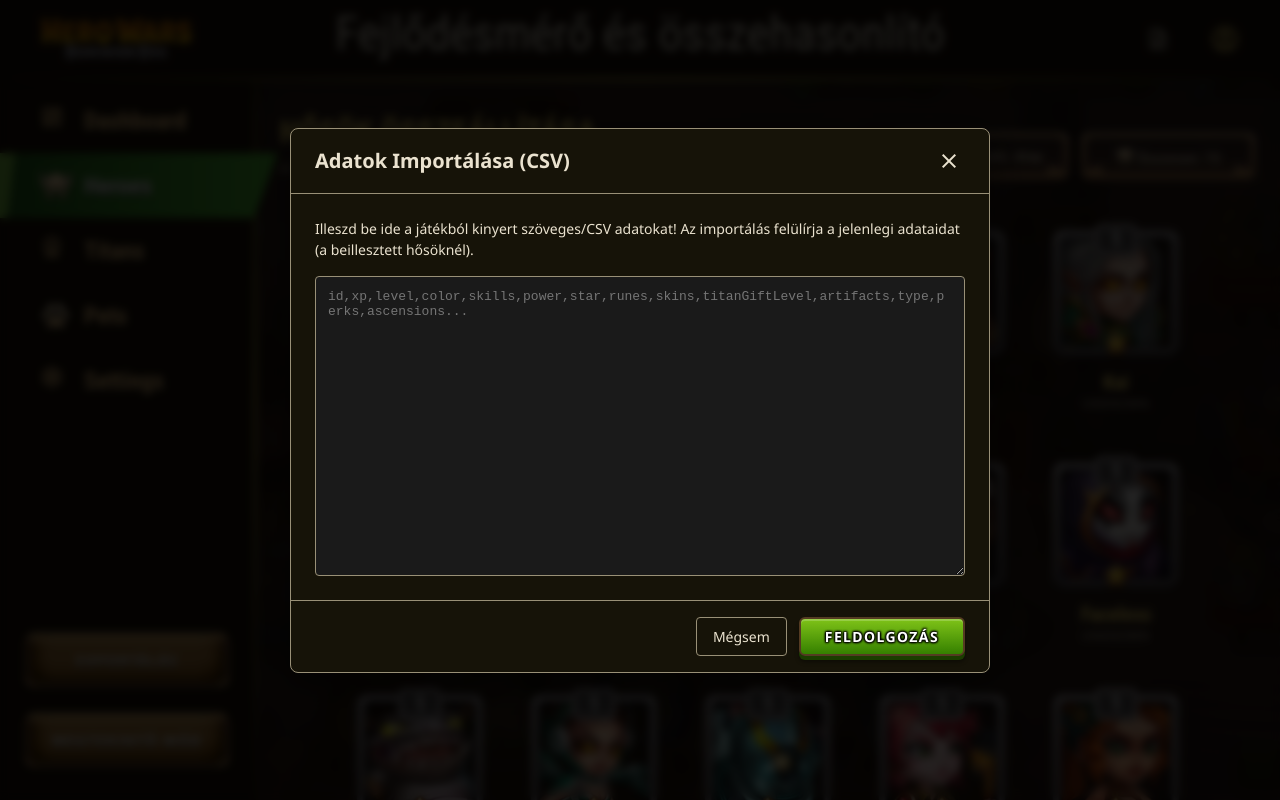
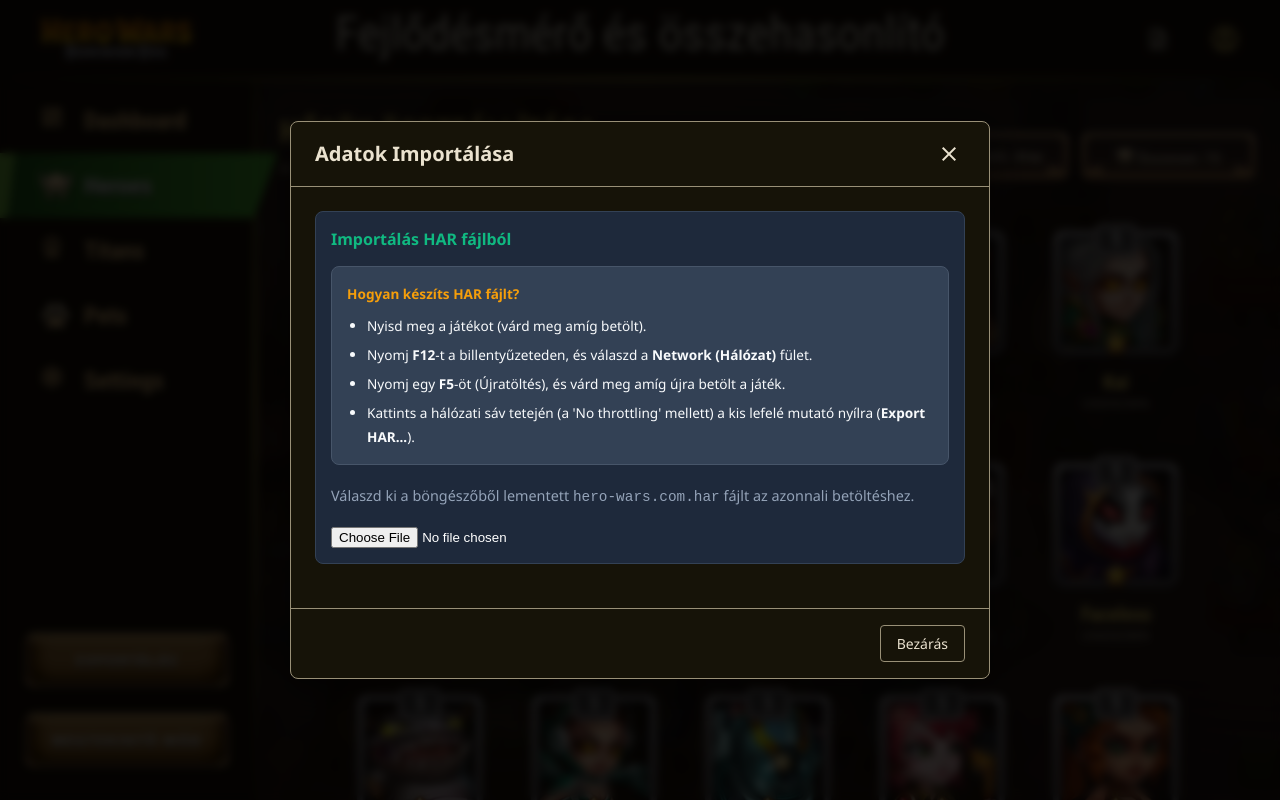
Before and after one commit to bozsok/hero_wars_dominion_era, a React (Vite) app: page / in a window 1280 px wide. Both pictures are taken after a click on the button "upload_file". Shown: the top 800 px of the page. Built offline with nearby package versions, Linux system fonts and the light colour scheme.

Commit message:
feat: Gyors és pontos HAR importálás, Inaktív hősök automatikus nullázása

```diff
--- a/src/App.jsx
+++ b/src/App.jsx
@@ -4,7 +4,6 @@ import Sidebar from './components/Sidebar';
 import Dashboard from './components/Dashboard';
 import { HeroProvider, HeroContext } from './context/HeroContext';
 import ImportModal from './components/ImportModal';
-
 const ParticlesBackground = () => {
   useEffect(() => {
     const canvas = document.getElementById('particle-canvas');
@@ -78,7 +77,9 @@ function AppContent() {
   return (
     <div className="layout-app">
       <ParticlesBackground />
-      <Header onOpenImport={() => setIsImportOpen(true)} />
+      <Header
+        onOpenImport={() => setIsImportOpen(true)}
+      />
       <Sidebar />
       <Dashboard />
       <ImportModal
@@ -86,7 +87,6 @@ function AppContent() {
         onClose={() => setIsImportOpen(false)}
         onImport={(data) => {
           importBulkData(data);
-          // Opcionálisan: értesítés a sikeres importálásról
         }}
       />
     </div>
--- a/src/components/ImportModal.jsx
+++ b/src/components/ImportModal.jsx
@@ -24,62 +24,56 @@ const RANKS = [
 ];
 
 const ImportModal = ({ isOpen, onClose, onImport, heroes }) => {
-  const [csvData, setCsvData] = useState('');
   const [error, setError] = useState(null);
+  const [successMessage, setSuccessMessage] = useState('');
 
   if (!isOpen) return null;
 
-  const handleProcess = () => {
+
+  const handleFileUpload = (event) => {
     setError(null);
-    if (!csvData.trim()) {
-      setError('Kérlek illeszd be a CSV adatokat!');
-      return;
+    const file = event.target.files[0];
+    if (!file) return;
+
+    const reader = new FileReader();
+    reader.onload = (e) => {
+      try {
+        const harData = JSON.parse(e.target.result);
+
+        let heroData = null;
+        if (harData.log && harData.log.entries) {
+          for (const entry of harData.log.entries) {
+            if (entry.response && entry.response.content && entry.response.content.text) {
+              const text = entry.response.content.text;
+              if (text.includes('"ident":"heroGetAll"') || text.includes('"ident": "heroGetAll"')) {
+                const parsed = JSON.parse(text);
+                if (parsed.results) {
+                  const heroResult = parsed.results.find(r => r.ident === 'heroGetAll');
+                  if (heroResult && heroResult.result && heroResult.result.response) {
+                    heroData = heroResult.result.response;
+                    break;
+                  }
+                }
+              }
+            }
+          }
         }
 
-    try {
-      const lines = csvData.trim().split('\n');
-      // Skip header if it exists
-      const startIndex = lines[0].toLowerCase().includes('id,xp') ? 1 : 0;
-
+        if (heroData) {
           const newHeroesObj = {};
-
-      for (let i = startIndex; i < lines.length; i++) {
-        const line = lines[i];
-
-        // Ez egy egyszerű CSV parser, ami figyelembe veszi az idézőjeleket
-        // Mivel a CSV lehet pl: 1,116717,56,7,"56,56,56,56",14324,4,"110,0,0,0,0","1-10",0,"2-17,2-9,3-15","hero","4,1","0,1,2"
-        const matches = line.match(/(".*?"|[^",\s]+)(?=\s*,|\s*$)/g);
-
-        if (!matches || matches.length < 13) continue;
-
-        // Eltávolítjuk az idézőjeleket a cellákról
-        const parts = matches.map(m => m.replace(/^"|"$/g, '').trim());
-
-        const id = parts[0];
-        const level = parseInt(parts[2], 10) || 0;
-        const color = parseInt(parts[3], 10) || 1;
-        const skillsRaw = parts[4];
-        const power = parseInt(parts[5], 10) || 0;
-        const star = parseInt(parts[6], 10) || 1;
-        const runesRaw = parts[7] || "";
-        const skinsRaw = parts[8] || "";
-        const titanGiftLevel = parseInt(parts[9], 10) || 0;
-        const artifactsRaw = parts[10] || "";
-        const ascensionsRaw = parts[13] || "";
-
-        // Alapértelmezett hős struktúra az importáláshoz
-        // Figyelem: A stats nem jön a CSV-ből, az megmarad az eredetiben vagy 0 lesz.
+          for (const [id, hero] of Object.entries(heroData)) {
+            const color = hero.color || 1;
             const parsedHero = {
               general: {
-            level: level,
-            stars: star,
+                level: hero.level || 0,
+                stars: hero.star || 1,
                 soulStones: 0,
-            power: power
+                power: hero.power || 0
               },
               items: {
                 rank: RANKS[color] || 'White'
               },
-          giftOfElements: titanGiftLevel,
+              giftOfElements: hero.titanGiftLevel || 0,
               skills: [0, 0, 0, 0],
               glyphs: [0, 0, 0, 0, 0],
               skins: {},
@@ -91,61 +85,46 @@ const ImportModal = ({ isOpen, onClose, onImport, heroes }) => {
               ascension: {
                 rank: 'I',
                 branch: 0,
-            nodes: [] // Eltároljuk az eredeti raw node listát
+                nodes: []
               }
             };
 
-        // Skills (pl: "56,56,56,56" vagy "56")
-        if (skillsRaw) {
-           const sArr = skillsRaw.split(',').map(s => parseInt(s, 10) || 0);
-           for (let s = 0; s < Math.min(sArr.length, 4); s++) {
-             parsedHero.skills[s] = sArr[s];
+            if (hero.skills) {
+              const sVals = Object.values(hero.skills);
+              for (let s = 0; s < Math.min(sVals.length, 4); s++) {
+                parsedHero.skills[s] = parseInt(sVals[s], 10) || 0;
               }
             }
 
-        // Runes (Glyphs) (pl: "110,0,0,0,0") - ezeket most nyers XP-ként tároljuk!
-        if (runesRaw) {
-          const gArr = runesRaw.split(',').map(g => parseInt(g, 10) || 0);
-          for (let g = 0; g < Math.min(gArr.length, 5); g++) {
-             parsedHero.glyphs[g] = gArr[g];
+            if (hero.runes) {
+              const rVals = Object.values(hero.runes);
+              for (let g = 0; g < Math.min(rVals.length, 5); g++) {
+                parsedHero.glyphs[g] = parseInt(rVals[g], 10) || 0;
               }
             }
 
-        // Skins (pl: "2-27, 3-60")
-        if (skinsRaw) {
-          const sArr = skinsRaw.split(',');
-          sArr.forEach(skinStr => {
-             const [skinId, skinLevel] = skinStr.split('-');
-             if (skinId && skinLevel) {
-               parsedHero.skins[skinId.trim()] = parseInt(skinLevel, 10) || 0;
-             }
-          });
-        }
-
-        // Artifacts (pl: "4-66,4-66,4-57")
-        if (artifactsRaw) {
-          const aArr = artifactsRaw.split(',');
-          if (aArr[0]) {
-             const [ast, alv] = aArr[0].split('-');
-             parsedHero.artifacts.weapon = { stars: parseInt(ast,10)||0, level: parseInt(alv,10)||0 };
-          }
-          if (aArr[1]) {
-             const [ast, alv] = aArr[1].split('-');
-             parsedHero.artifacts.book = { stars: parseInt(ast,10)||0, level: parseInt(alv,10)||0 };
-          }
-          if (aArr[2]) {
-             const [ast, alv] = aArr[2].split('-');
-             parsedHero.artifacts.ring = { stars: parseInt(ast,10)||0, level: parseInt(alv,10)||0 };
+            if (hero.skins) {
+              for (const [skinId, skinLevel] of Object.entries(hero.skins)) {
+                parsedHero.skins[skinId] = parseInt(skinLevel, 10) || 0;
               }
             }
 
-        // Ascensions (pl: "0,1,2,3,4,5")
-        if (ascensionsRaw) {
-           const ascArr = ascensionsRaw.split(',').filter(x => x.trim() !== '').map(x => parseInt(x, 10));
+            if (hero.artifacts) {
+              if (hero.artifacts["1"]) {
+                parsedHero.artifacts.weapon = { stars: hero.artifacts["1"].star || 0, level: hero.artifacts["1"].level || 0 };
+              }
+              if (hero.artifacts["2"]) {
+                parsedHero.artifacts.book = { stars: hero.artifacts["2"].star || 0, level: hero.artifacts["2"].level || 0 };
+              }
+              if (hero.artifacts["3"]) {
+                parsedHero.artifacts.ring = { stars: hero.artifacts["3"].star || 0, level: hero.artifacts["3"].level || 0 };
+              }
+            }
+
+            if (hero.ascensions) {
+              const ascArr = Object.values(hero.ascensions).map(x => parseInt(x, 10));
               parsedHero.ascension.nodes = ascArr;
 
-           // Megpróbáljuk megbecsülni a Rankot és Branch-et a node-ok hossza alapján
-           // Ez csak vizuális célokra van, amíg nincs meg a pontos mapping
               const nodeCount = ascArr.length;
               if (nodeCount >= 25) parsedHero.ascension.rank = 'V';
               else if (nodeCount >= 20) parsedHero.ascension.rank = 'IV';
@@ -160,37 +139,72 @@ const ImportModal = ({ isOpen, onClose, onImport, heroes }) => {
           }
 
           onImport(newHeroesObj);
+          setSuccessMessage("Sikeres importálás! Az ablak hamarosan bezárul...");
+          setTimeout(() => {
+            setSuccessMessage("");
             onClose();
+          }, 1500);
+        } else {
+          setError("Nem találtam hős adatokat (heroGetAll) a HAR fájlban! Biztosan újratöltötted a játékot a mentés előtt?");
+        }
       } catch (err) {
         console.error(err);
-      setError('Hiba történt a feldolgozás során! Ellenőrizd a formátumot.');
+        setError("Hiba a HAR fájl beolvasásakor! Nem érvényes JSON formátum.");
       }
+    };
+    reader.readAsText(file);
   };
 
   return (
     <div className="import-modal-overlay">
       <div className="import-modal-content">
         <div className="import-modal-header">
-          <h2>Adatok Importálása (CSV)</h2>
+          <h2>Adatok Importálása</h2>
           <button className="import-close-btn" onClick={onClose}>
             <span className="material-symbols-outlined">close</span>
           </button>
         </div>
 
         <div className="import-modal-body">
-          <p>Illeszd be ide a játékból kinyert szöveges/CSV adatokat! Az importálás felülírja a jelenlegi adataidat (a beillesztett hősöknél).</p>
-          <textarea
-            className="import-textarea"
-            value={csvData}
-            onChange={(e) => setCsvData(e.target.value)}
-            placeholder="id,xp,level,color,skills,power,star,runes,skins,titanGiftLevel,artifacts,type,perks,ascensions..."
+          {successMessage ? (
+            <div style={{ backgroundColor: '#059669', color: '#fff', padding: '20px', borderRadius: '8px', textAlign: 'center', fontSize: '1.2em' }}>
+              <span className="material-symbols-outlined" style={{ fontSize: '2em', display: 'block', marginBottom: '10px' }}>check_circle</span>
+              {successMessage}
+            </div>
+          ) : (
+            <>
+              <div style={{ marginBottom: '20px', padding: '15px', backgroundColor: '#1e293b', borderRadius: '8px', border: '1px solid #334155' }}>
+                <h4 style={{ margin: '0 0 15px 0', color: '#10b981' }}>Importálás HAR fájlból</h4>
+
+                <div style={{
+                  backgroundColor: '#334155', color: '#f8fafc',
+                  padding: '15px', borderRadius: '8px', marginBottom: '20px', fontSize: '0.85em', border: '1px solid #475569'
+                }}>
+                  <strong style={{ display: 'block', marginBottom: '8px', color: '#f59e0b' }}>Hogyan készíts HAR fájlt?</strong>
+                  <ul style={{ margin: '0', paddingLeft: '20px', display: 'flex', flexDirection: 'column', gap: '5px' }}>
+                    <li>Nyisd meg a játékot (várd meg amíg betölt).</li>
+                    <li>Nyomj <strong>F12</strong>-t a billentyűzeteden, és válaszd a <strong>Network (Hálózat)</strong> fület.</li>
+                    <li>Nyomj egy <strong>F5</strong>-öt (Újratöltés), és várd meg amíg újra betölt a játék.</li>
+                    <li>Kattints a hálózati sáv tetején (a 'No throttling' mellett) a kis lefelé mutató nyílra (<strong>Export HAR...</strong>).</li>
+                  </ul>
+                </div>
+
+                <p style={{ margin: '0 0 15px 0', fontSize: '0.9em', color: '#94a3b8' }}>Válaszd ki a böngészőből lementett <code>hero-wars.com.har</code> fájlt az azonnali betöltéshez.</p>
+                <input
+                  type="file"
+                  accept=".har"
+                  onChange={handleFileUpload}
+                  style={{ color: '#fff', width: '100%' }}
                 />
+              </div>
+
               {error && <div className="import-error">{error}</div>}
+            </>
+          )}
         </div>
 
         <div className="import-modal-footer">
-          <button className="import-cancel-btn" onClick={onClose}>Mégsem</button>
-          <button className="import-process-btn gold-gradient-btn" onClick={handleProcess}>Feldolgozás</button>
+          <button className="import-cancel-btn" onClick={onClose}>Bezárás</button>
         </div>
       </div>
     </div>
--- a/src/context/HeroContext.jsx
+++ b/src/context/HeroContext.jsx
@@ -110,10 +110,37 @@ export const HeroProvider = ({ children }) => {
 
   const importBulkData = (newHeroesObj) => {
     if (isViewMode) return;
-    setMyHeroes(prev => ({
-      ...prev,
-      ...newHeroesObj
-    }));
+    setMyHeroes(prev => {
+      const updated = { ...prev };
+
+      // 1. Minden létező hőst inaktívra állítunk (szint=0, csillag=1, erő=0)
+      for (const key in updated) {
+        updated[key] = {
+          ...updated[key],
+          general: {
+            ...(updated[key].general || {}),
+            level: 0,
+            stars: 1,
+            power: 0,
+            soulStones: 0
+          }
+        };
+      }
+
+      // 2. Rátöltjük a beimportált, ténylegesen birtokolt hősöket
+      for (const key in newHeroesObj) {
+        updated[key] = {
+           ...updated[key],
+           ...newHeroesObj[key],
+           general: {
+             ...(updated[key]?.general || {}),
+             ...(newHeroesObj[key]?.general || {})
+           }
+        };
+      }
+
+      return updated;
+    });
   };
 
   const exportData = () => {
--- /dev/null
+++ b/test_md5_local.cjs
@@ -0,0 +1,4 @@
+const crypto = require('crypto');
+const sigData = '1:ps-uNlXJfoDZFChETnbj/aPBRiGSrzMYmHQKcqAWOtVsLUp+I-1781041914-91.120.84.8-3f9499b148bd4870bee6303591f9a858:iw2516rkmeut09:{"session": null, "calls": [{"ident": "heroGetAll", "name": "heroGetAll", "args": {}}]}:LIBRARY-VERSION=1UNIQUE-SESSION-ID=246786681941269158UNIQUE-SESSION-UUID=3b885072-03c8-4dc8-8524-86932b9ee722';
+console.log('sigData:', sigData);
+console.log('MD5:', crypto.createHash('md5').update(sigData).digest('hex'));
```
Also changed, not shown: 2 other files (tests, documents, lock files or other folders). Lines whose indentation alone changed are shown as unchanged.
